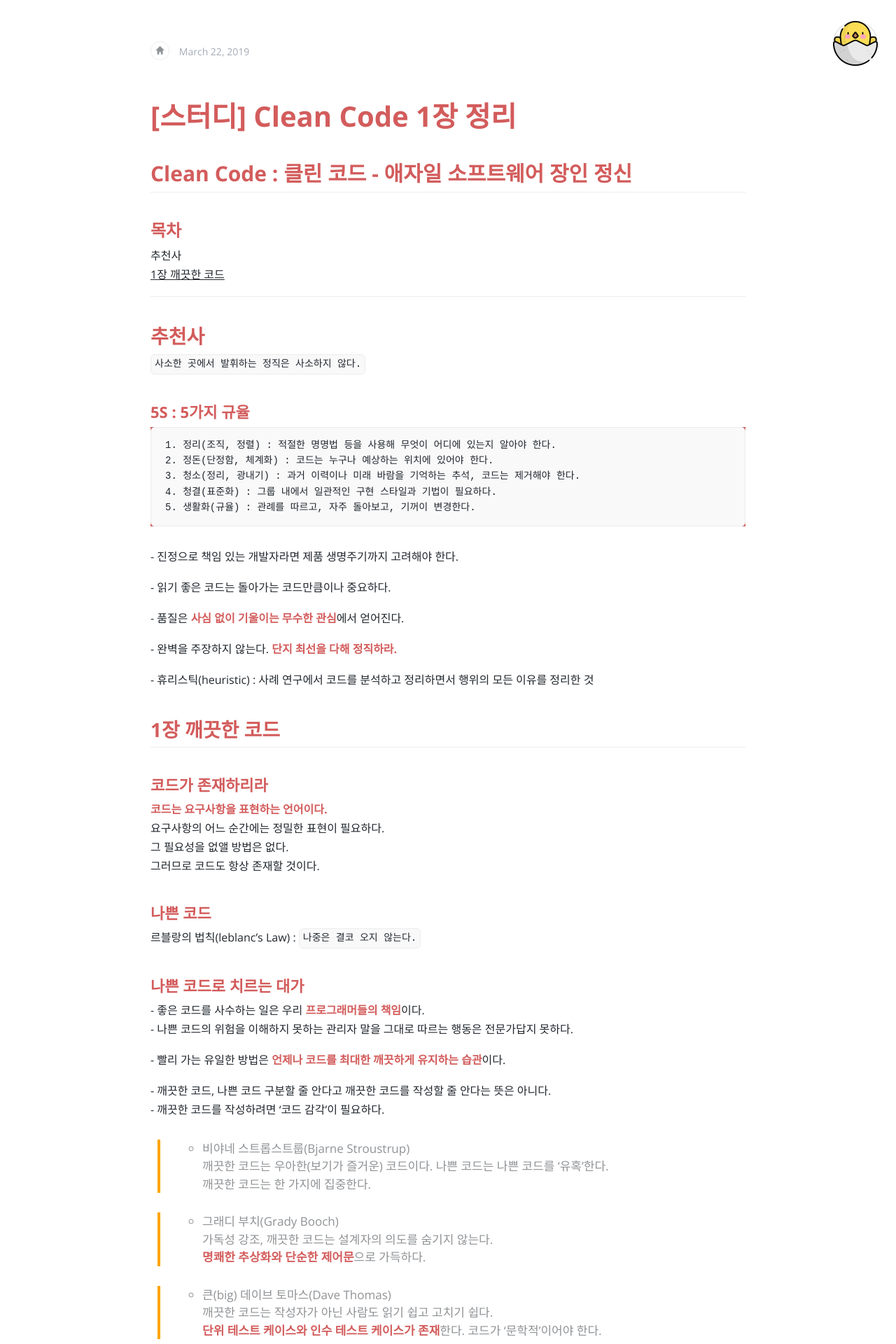
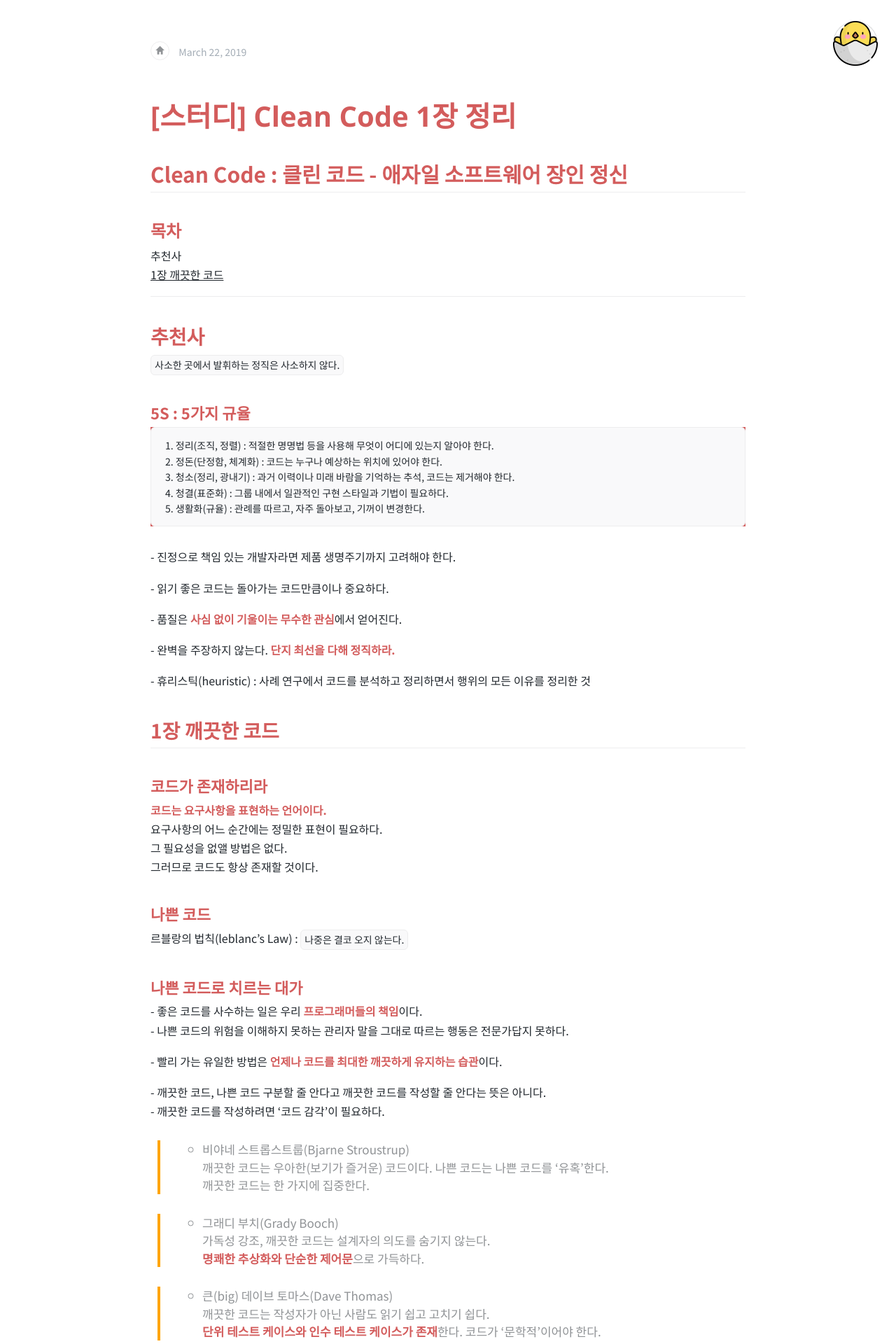
Before and after one commit to vormwald/joon, a Jekyll site: the page built from _posts/2019-03-22-[스터디]-Clean-Code 1장 정리.md, in a window 1280 px wide. Shown: the top 1920 px of the page at 70% size. Built offline with Jekyll 4.4.1, drawn with Linux system fonts in a browser that asks for light colours; some web fonts are replaced; our own code applies the rules of GitHub Pages for plain Markdown files; Markdown is read by kramdown in place of the engine named in the settings; comment, search, counter and statistics services are not loaded.

Commit message:
change font

```diff
--- a/css/screen.css
+++ b/css/screen.css
@@ -1,6 +1,6 @@
 /* Link colour */
 
-@import url(https://fonts.googleapis.com/earlyaccess/jejugothic.css);
+@import url(http://fonts.googleapis.com/earlyaccess/notosanskr.css);
 
 a {
     color: #d35c5c;
@@ -73,7 +73,7 @@
 }
 
 body {
-    font-family: 'Jeju Gothic', "Open Sans", "Helvetica Neue", "Helvetica-Neue", helvetica, sans-serif
+    font-family: 'Noto Sans KR', "Open Sans", "Helvetica Neue", "Helvetica-Neue", helvetica, sans-serif
 }
 body .btn, body>header h1, body article header h1, body>footer .details h4, body .post-footer .details h4, body #share_modal header a.close, body.user article.feature h1 a {
     font-family: "Open Sans", "Helvetica Neue", "Helvetica-Neue", helvetica, sans-serif
@@ -96,11 +96,11 @@
     font-family: "Merriweather", "Georgia", "Times New Roman", serif
 }
 body.serif article .text {
-    font-family: 'Jeju Gothic', "Merriweather", "Georgia", "Times New Roman", serif;
+    font-family: 'Noto Sans KR', "Merriweather", "Georgia", "Times New Roman", serif;
     font-size: 17px
 }
 body.serif article .text blockquote {
-    font-family: 'Jeju Gothic', "Merriweather", "Georgia", "Times New Roman", serif
+    font-family: 'Noto Sans KR', "Merriweather", "Georgia", "Times New Roman", serif
 }
 body.serif article>menu #btn_comment {
     font-family: "Merriweather", "Georgia", "Times New Roman", serif;
@@ -525,7 +525,7 @@
     max-width: 100%;
     overflow-x: auto;
     line-height: 1.4em;
-    font-family: 'Jeju Gothic', "Courier New", "Courier", monospace;
+    font-family: 'Noto Sans KR', "Courier New", "Courier", monospace;
     -webkit-font-smoothing: subpixel-antialiased;
     border: 1px solid #ededee;
     background-color: #f9f9fa;
@@ -552,7 +552,7 @@
     overflow-x: auto;
     padding: 0 5px;
     font-size: 14px;
-    font-family: 'Jeju Gothic', "Courier New", "Courier", monospace;
+    font-family: 'Noto Sans KR', "Courier New", "Courier", monospace;
     -webkit-font-smoothing: subpixel-antialiased;
     border: 1px solid #ededee;
     background-color: #f9f9fa;
```
